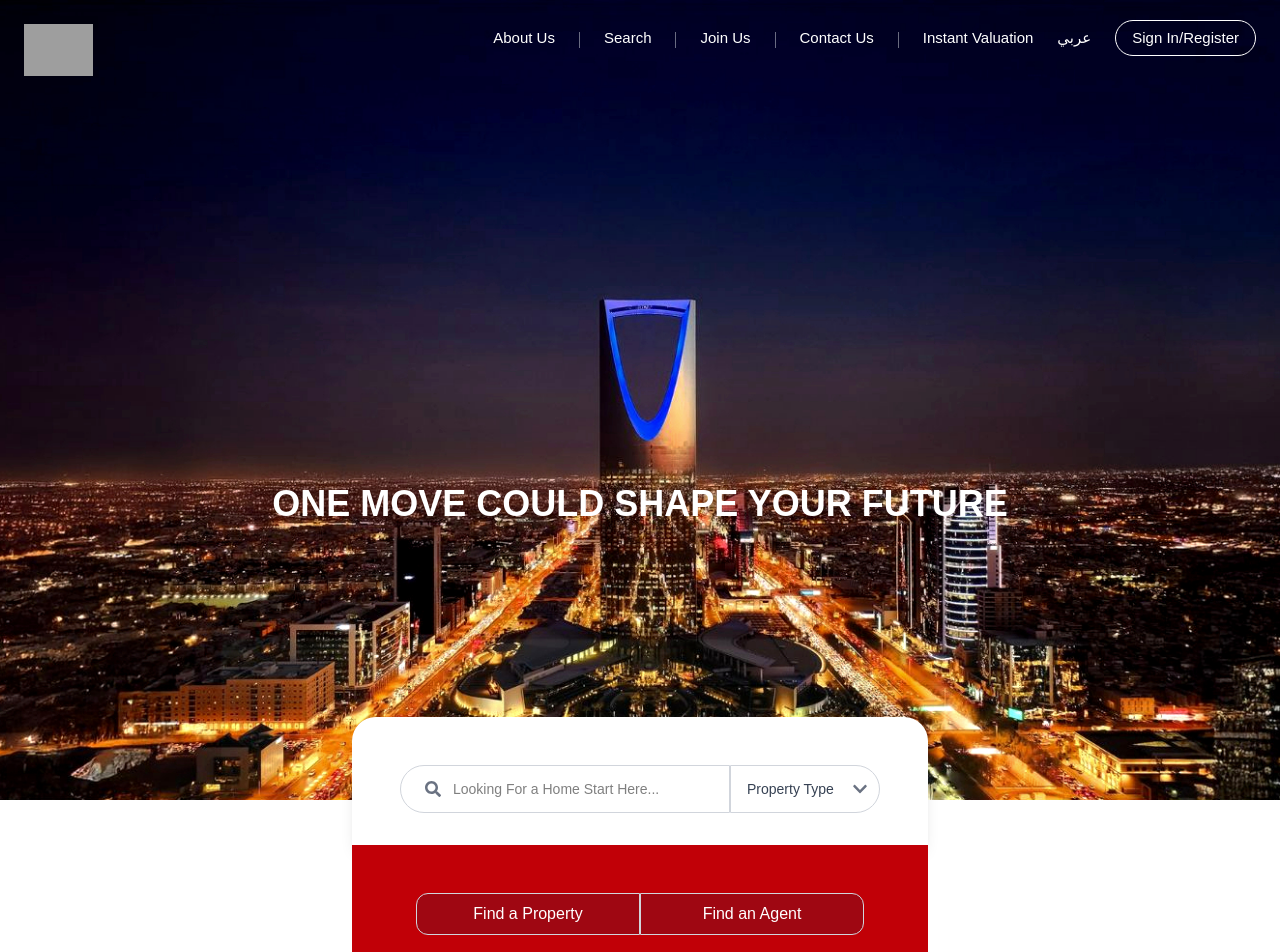
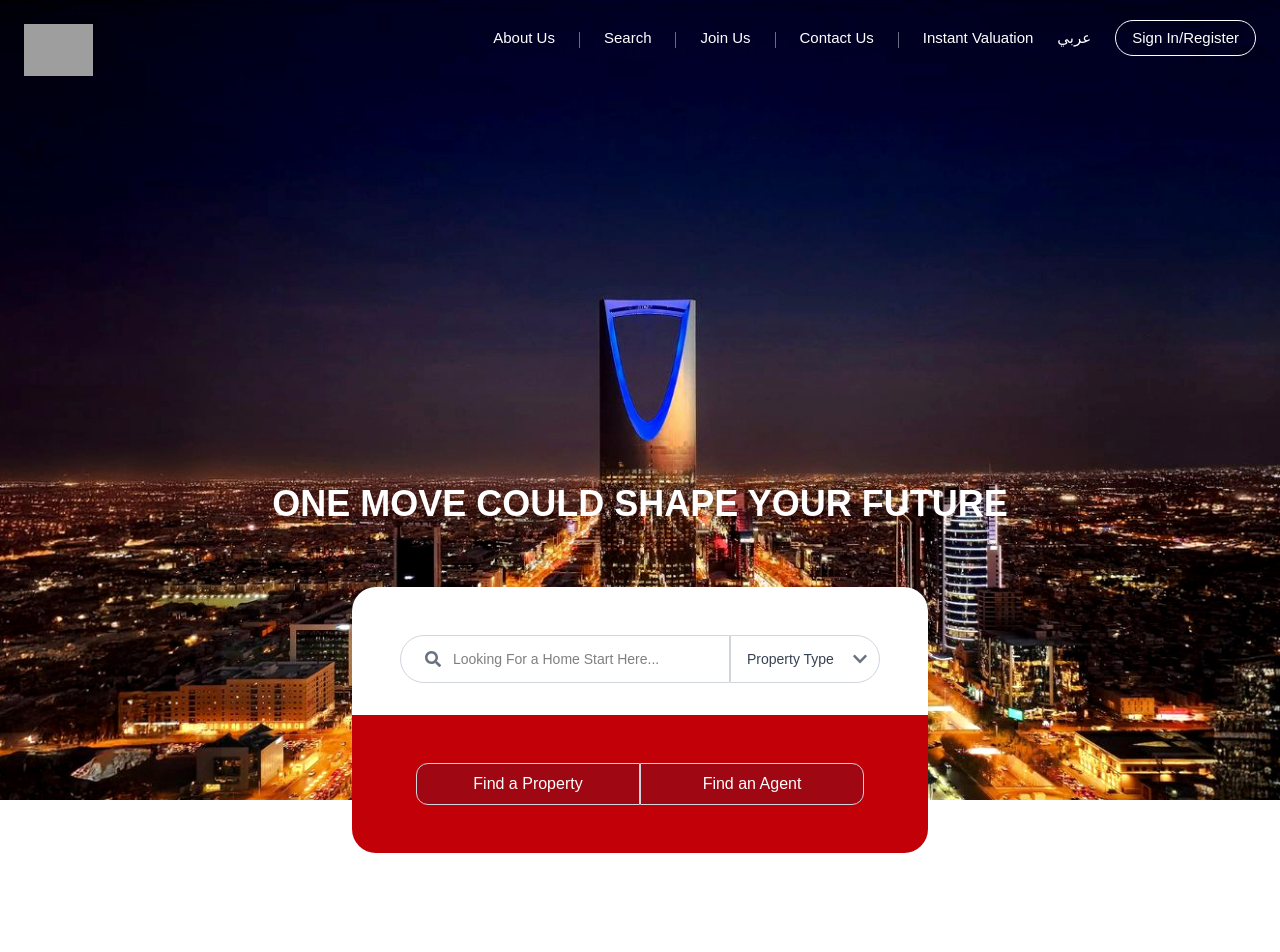
Before and after one commit to rupmedhi4/KWSAUDI, a Next.js app: page / in a window 1280 px wide. Shown: the top 952 px of the page. Built offline with nearby package versions, Linux system fonts and the light colour scheme; grey boxes are pictures that could not be loaded.

Commit message:
bugs fix

```diff
--- a/src/app/page.js
+++ b/src/app/page.js
@@ -34,7 +34,7 @@ const Home = () => {
           </h1>
 
           {/* Search Box - Fixed Positioning */}
-          <div className="absolute left-0 right-0 mt-150 md:mt-225">
+          <div className="absolute left-0 right-0 mt-150 md:mt-160">
             <div className="w-full max-w-xl mx-auto">
               <div className="bg-white rounded-t-3xl p-4 shadow-lg pb-8">
                 <div className="flex flex-col md:flex-row items-center w-full px-6 mt-8 sm:px-8 gap-2 sm:gap-0">
```
